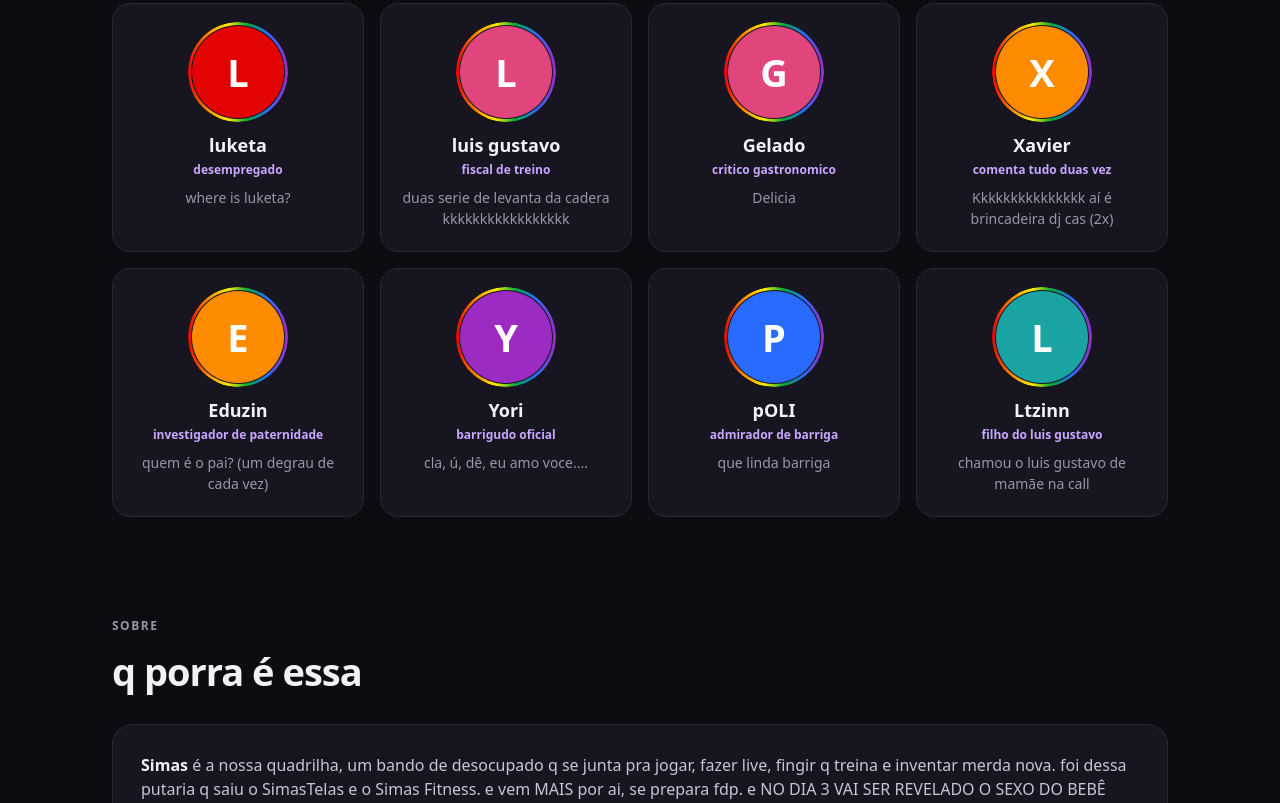
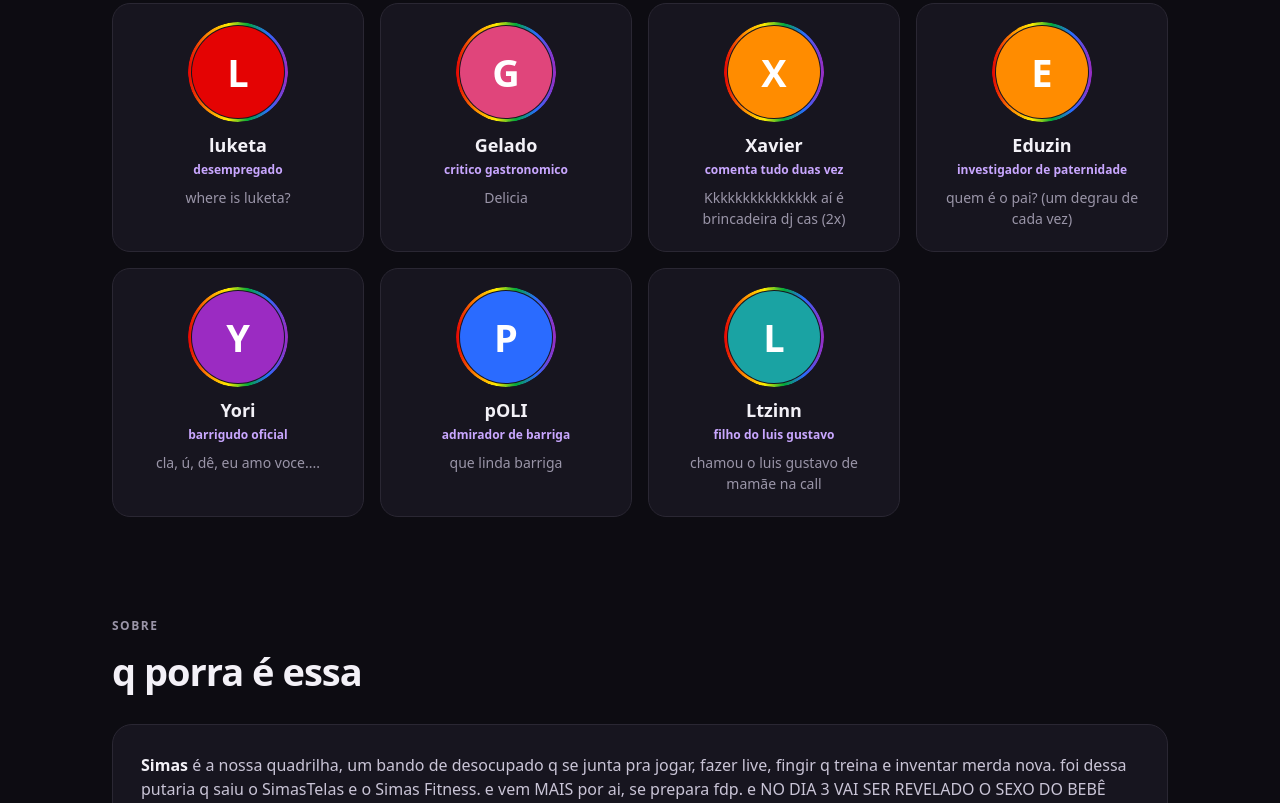
Before and after one commit to luksmadethis/simas, a plain HTML site: page public/index.html in a window 1280 px wide. Shown: the part 1194-1997 px from the top of the page. Drawn offline with Linux system fonts and the light colour scheme.

Commit message:
Tira o luis gustavo da galera
Co-Authored-By: Claude Opus 5.5 <noreply@anthropic.com>
Claude-Session: https://claude.ai/code/session_01Vb9jCdZ8cmeMztXeSQkbhq

```diff
--- a/public/index.html
+++ b/public/index.html
@@ -158,7 +158,6 @@
    foto: link de uma imagem ou deixa vazio pra usar a inicial colorida.  */
 const GALERA = [
   { nome: 'luketa', papel: 'desempregado', frase: 'where is luketa?', foto: '' },
-  { nome: 'luis gustavo', papel: 'fiscal de treino', frase: 'duas serie de levanta da cadera kkkkkkkkkkkkkkkkk', foto: '' },
   { nome: 'Gelado', papel: 'critico gastronomico', frase: 'Delicia', foto: '' },
   { nome: 'Xavier', papel: 'comenta tudo duas vez', frase: 'Kkkkkkkkkkkkkkk aí é brincadeira dj cas (2x)', foto: '' },
   { nome: 'Eduzin', papel: 'investigador de paternidade', frase: 'quem é o pai? (um degrau de cada vez)', foto: '' },
```
